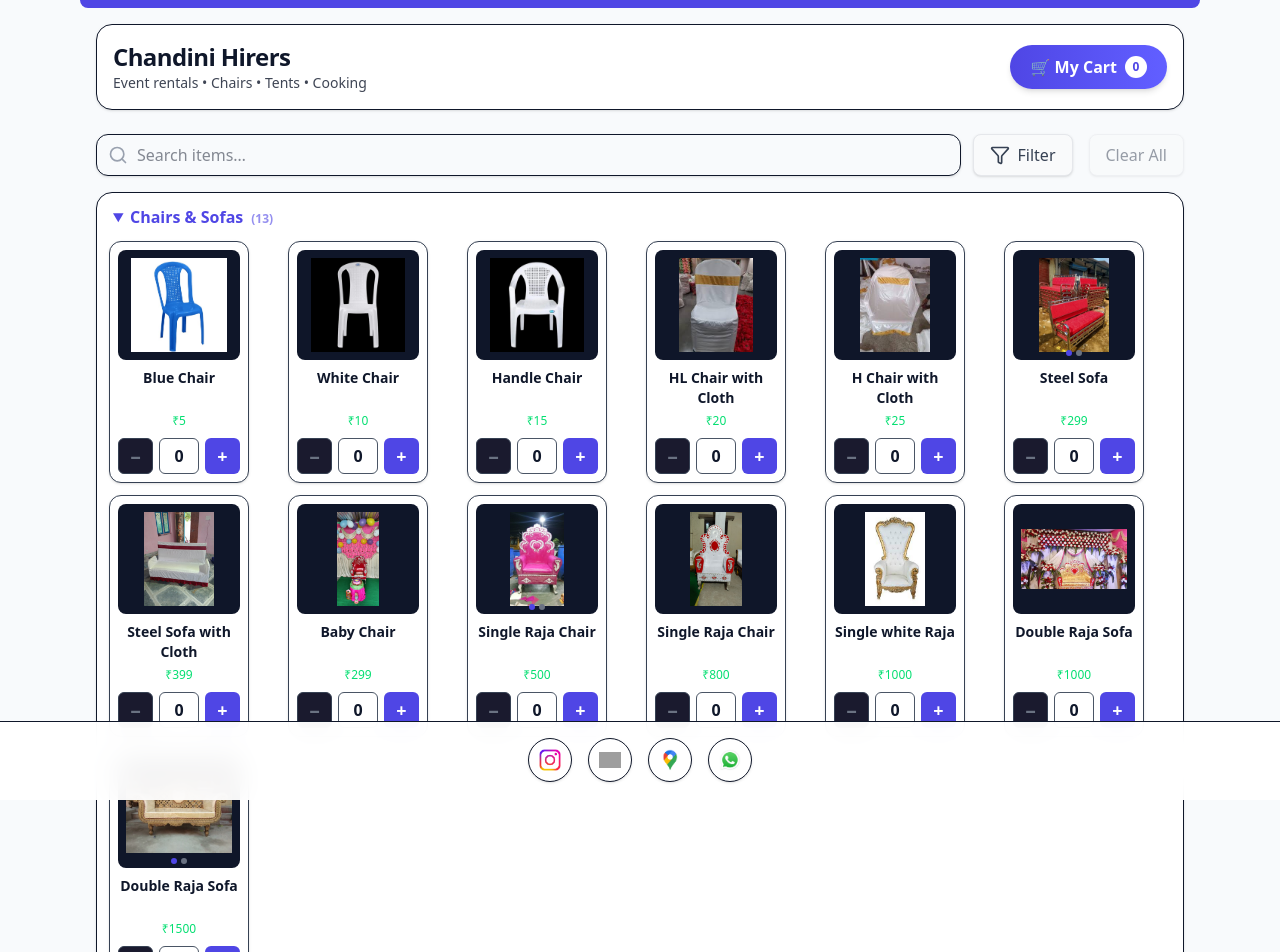
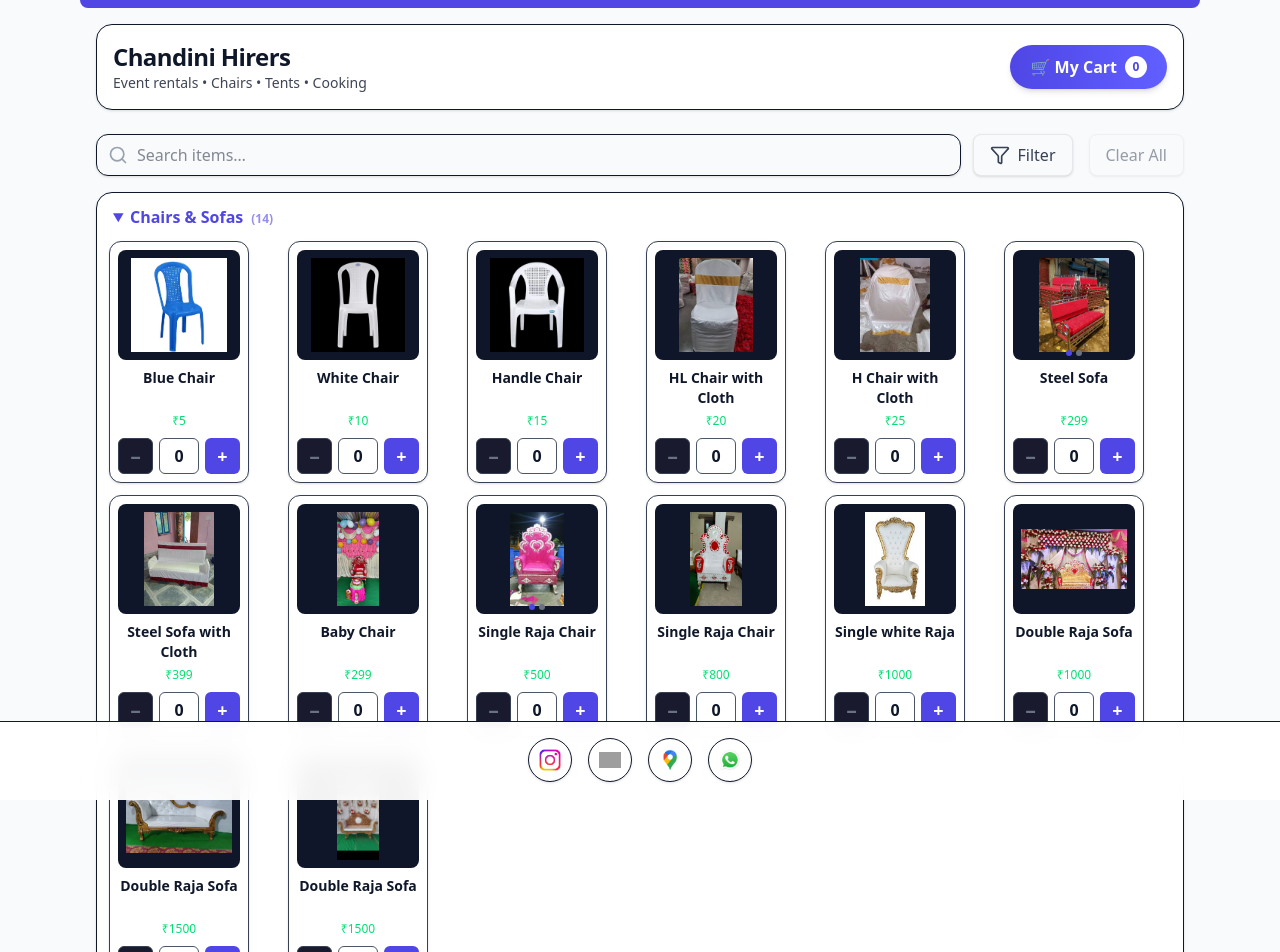
Before and after one commit to nawazshareefshaiksfdc/chandini-hirers-web, a Next.js app: page / in a window 1280 px wide. Shown: the top 952 px of the page. Built offline with nearby package versions, Linux system fonts and the light colour scheme; grey boxes are pictures that could not be loaded.

Commit message:
Update catalog.ts

```diff
--- a/src/data/catalog.ts
+++ b/src/data/catalog.ts
@@ -96,7 +96,8 @@ export const kCatalog: Item[] = [
   { id: "cs10", name: "Single Raja Chair", imageAssets: ["./images/Chairs&Sofas/Maharaja.jpg"], price: 800, category: Categories.chairsAndSofas },
   { id: "cs11", name: "Single white Raja", imageAssets: ["./images/Chairs&Sofas/SingleRajaChair.jpeg"], price: 1000, category: Categories.chairsAndSofas },
   { id: "cs12", name: "Double Raja Sofa", imageAssets: ["./images/Chairs&Sofas/Sofa2.jpg"], price: 1000, category: Categories.chairsAndSofas },
-  { id: "cs13", name: "Double Raja Sofa", imageAssets: ["./images/Chairs&Sofas/Sofa.png","./images/Chairs&Sofas/Sofa1.jpg"], price: 1500, category: Categories.chairsAndSofas },
+  { id: "cs13", name: "Double Raja Sofa", imageAssets: ["./images/Chairs&Sofas/Sofa1.jpg"], price: 1500, category: Categories.chairsAndSofas },
+    { id: "cs13", name: "Double Raja Sofa", imageAssets: ["./images/Chairs&Sofas/Sofa3.jpg"], price: 1500, category: Categories.chairsAndSofas },
 
   // ─────────────────────────── Tables & Stage ───────────────────────────
   { id: "tss1", name: "Single Stall Set", imageAssets: ["./images/TablesStalls&Stage/SingleStall1.jpeg","./images/TablesStalls&Stage/SingleStall2.jpg"], price: 399, category: Categories.tablesAndStage },
```
